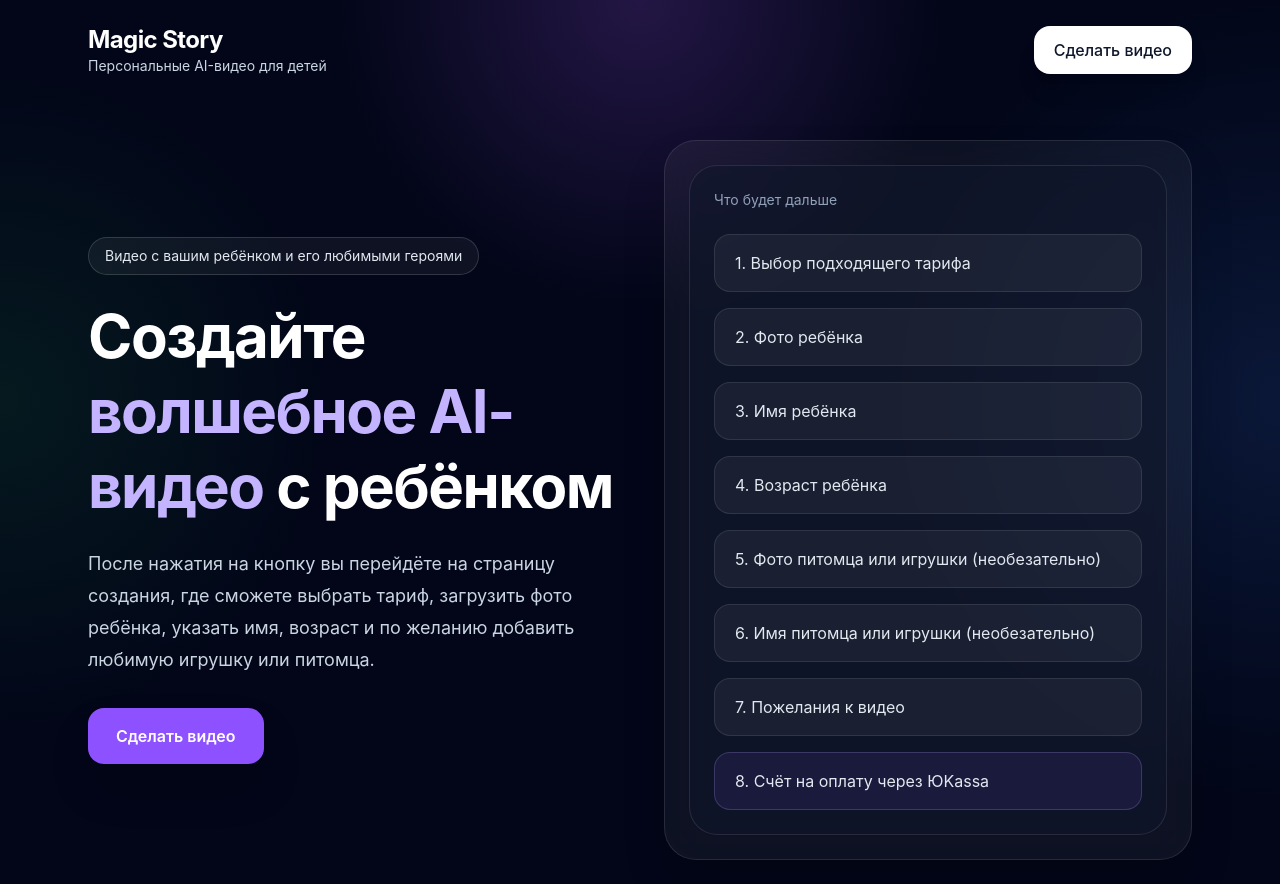
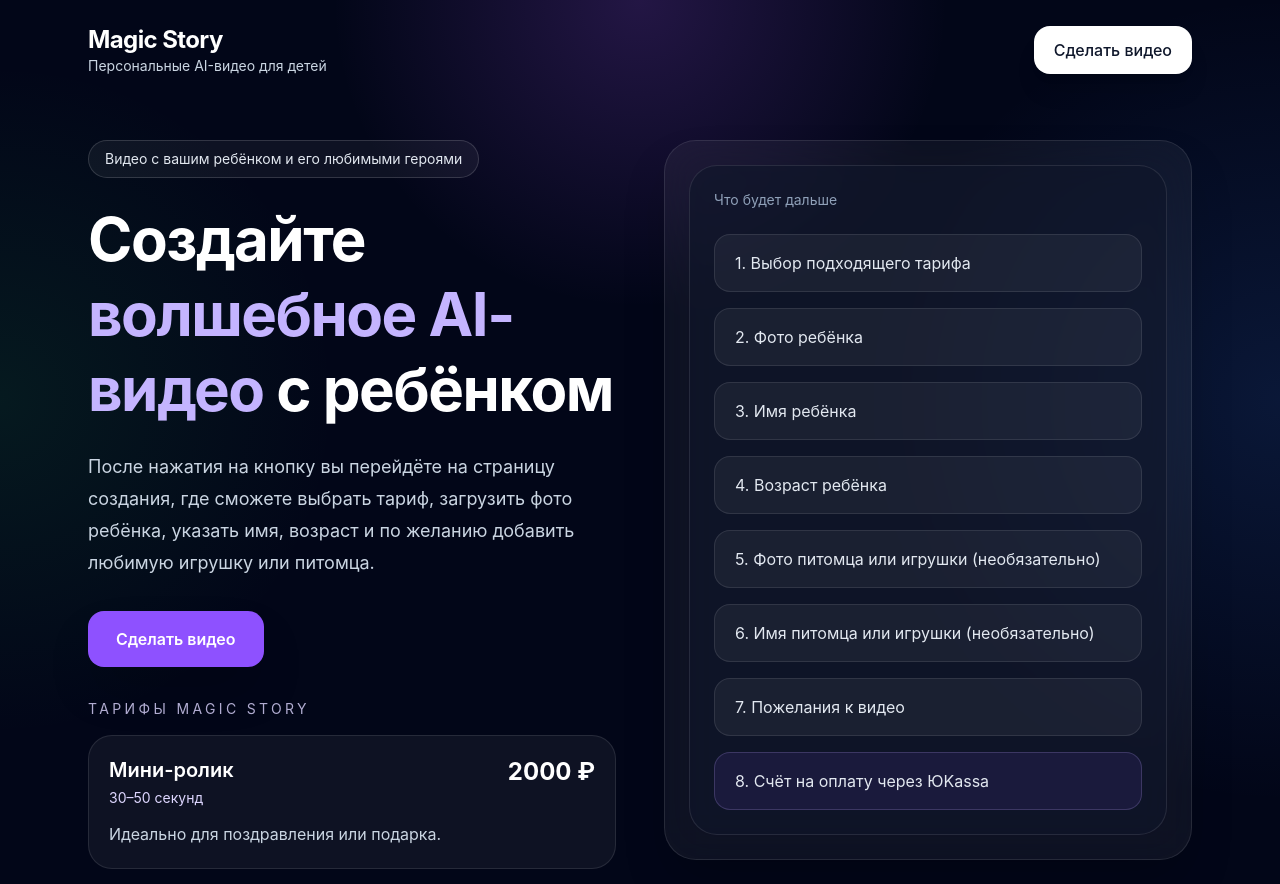
Before and after one commit to Mittish/sait-ii, a Next.js app: page / in a window 1280 px wide. Shown: the top 884 px of the page. Built offline with nearby package versions, Linux system fonts and the light colour scheme.

Commit message:
update success page and form

```diff
--- a/app/page.tsx
+++ b/app/page.tsx
@@ -223,21 +223,24 @@ export default function KidsAIVideoLanding() {
         </header>
 
         <main className="max-w-6xl mx-auto px-6 pt-10 pb-24">
-          <div className="grid lg:grid-cols-2 gap-12 items-center">
+          <div className="grid lg:grid-cols-2 gap-12 items-start">
             <div>
               <div className="inline-flex items-center gap-2 rounded-full border border-white/15 bg-white/5 px-4 py-2 text-sm text-slate-200 mb-6">
                 Видео с вашим ребёнком и его любимыми героями
               </div>
+
               <h1 className="text-5xl md:text-6xl font-bold leading-tight tracking-tight">
                 Создайте{" "}
                 <span className="text-violet-300">волшебное AI-видео</span> с
                 ребёнком
               </h1>
+
               <p className="mt-6 text-lg text-slate-300 max-w-2xl leading-8">
                 После нажатия на кнопку вы перейдёте на страницу создания, где
                 сможете выбрать тариф, загрузить фото ребёнка, указать имя,
                 возраст и по желанию добавить любимую игрушку или питомца.
               </p>
+
               <div className="mt-8">
                 <button
                   onClick={() => setPage("create")}
@@ -245,6 +248,38 @@ export default function KidsAIVideoLanding() {
                 >
                   Сделать видео
                 </button>
+              </div>
+
+              <div className="mt-8 grid gap-4">
+                <div className="text-sm uppercase tracking-[0.24em] text-violet-200/80">
+                  Тарифы Magic Story
+                </div>
+
+                <div className="grid gap-4">
+                  {plans.map((plan) => (
+                    <div
+                      key={plan.id}
+                      className="rounded-[24px] border border-white/10 bg-white/5 px-5 py-5"
+                    >
+                      <div className="flex items-start justify-between gap-4">
+                        <div>
+                          <div className="text-xl font-semibold">
+                            {plan.title}
+                          </div>
+                          <div className="mt-1 text-sm text-violet-200">
+                            {plan.duration}
+                          </div>
+                        </div>
+                        <div className="text-2xl font-bold whitespace-nowrap">
+                          {plan.price} ₽
+                        </div>
+                      </div>
+                      <p className="mt-3 text-slate-300 leading-7">
+                        {plan.description}
+                      </p>
+                    </div>
+                  ))}
+                </div>
               </div>
             </div>
 
@@ -265,10 +300,10 @@ export default function KidsAIVideoLanding() {
                     4. Возраст ребёнка
                   </div>
                   <div className="rounded-2xl border border-white/10 bg-white/5 px-5 py-4">
-                    5. Фото питомца или игрушки (необезательно)
+                    5. Фото питомца или игрушки (необязательно)
                   </div>
                   <div className="rounded-2xl border border-white/10 bg-white/5 px-5 py-4">
-                    6. Имя питомца или игрушки (необезательно)
+                    6. Имя питомца или игрушки (необязательно)
                   </div>
                   <div className="rounded-2xl border border-white/10 bg-white/5 px-5 py-4">
                     7. Пожелания к видео
@@ -451,7 +486,7 @@ export default function KidsAIVideoLanding() {
 
             <section className="rounded-[32px] border border-white/10 bg-white/5 p-7 md:p-8">
               <div className="text-sm uppercase tracking-[0.24em] text-violet-200/80">
-                5. Фото питомца или игрушки (необезательно)
+                5. Фото питомца или игрушки (необязательно)
               </div>
               <h2 className="mt-2 text-2xl font-semibold">
                 Загрузите фото питомца или игрушки, если хотите добавить его в
@@ -490,10 +525,10 @@ export default function KidsAIVideoLanding() {
 
             <section className="rounded-[32px] border border-white/10 bg-white/5 p-7 md:p-8">
               <div className="text-sm uppercase tracking-[0.24em] text-violet-200/80">
-                6. Имя питомца или игрушки (необезательно)
+                6. Имя питомца или игрушки (необязательно)
               </div>
               <label className="block text-lg font-semibold mt-4 mb-3">
-                Имя питомца или игрушки (необезательно)
+                Имя питомца или игрушки (необязательно)
               </label>
               <input
                 type="text"
@@ -650,7 +685,9 @@ export default function KidsAIVideoLanding() {
             </div>
 
             <div className="mt-5 rounded-[24px] border border-white/10 bg-slate-900/50 p-5 text-slate-300 leading-7">
-              После успешной оплаты ваш заказ сразу поступает в работу. Мы используем ваши фотографии, имя ребёнка, возраст и пожелания, чтобы создать персональное видео.
+              После успешной оплаты ваш заказ сразу поступает в работу. Мы
+              используем ваши фотографии, имя ребёнка, возраст и пожелания,
+              чтобы создать персональное видео.
             </div>
 
             {errorText && (
@@ -691,8 +728,9 @@ export default function KidsAIVideoLanding() {
             Спасибо, заказ оплачен
           </h1>
           <p className="mt-5 text-lg text-slate-300 leading-8 max-w-2xl mx-auto">
-  После подтверждения оплаты данные заказа будут отправлены владельцу сайта автоматически.
-</p>
+            После подтверждения оплаты данные заказа будут отправлены владельцу
+            сайта автоматически.
+          </p>
           <div className="mt-8 flex justify-center">
             <button
               onClick={() => setPage("landing")}
```
